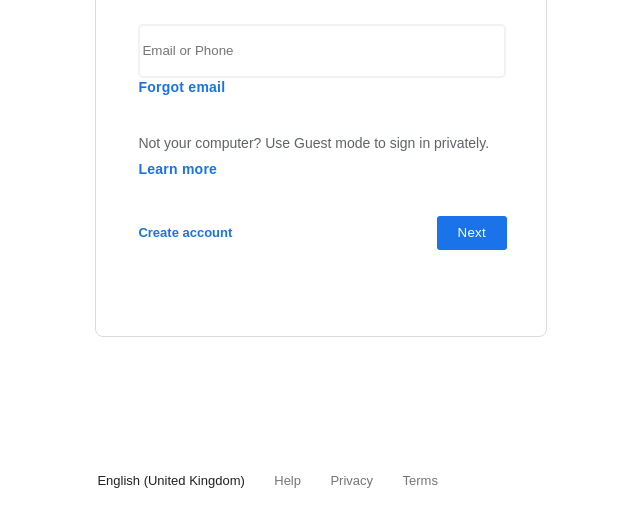
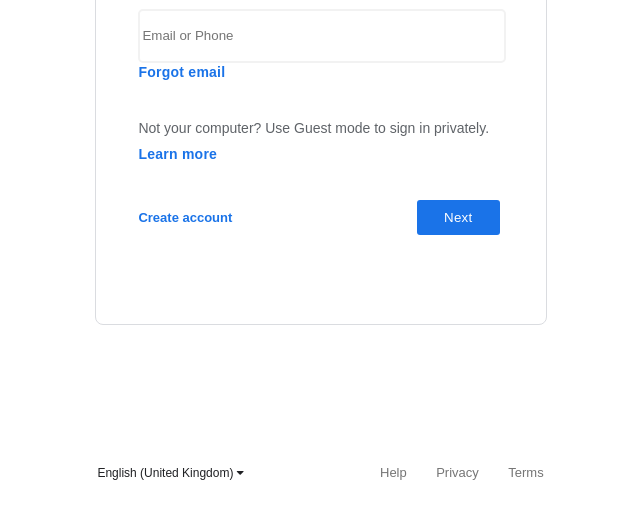
Before and after one commit to kaleem1623/sign-in, a plain HTML site: page index.html in a window 1280 px wide. Shown: the part 269-800 px from the top of the page, without its empty margins (327-967 px from the left). Drawn offline with Linux system fonts and the light colour scheme.

Commit message:
sign-in completed

```diff
--- a/css/new.css
+++ b/css/new.css
@@ -30,8 +30,8 @@ body{
 	left: 33%;
 	position: absolute;
 	border-radius: 8px;
-	border: 1px solid #dadce0;
-
+    border: 1px solid #dadce0;
+    margin-top: -12px;
 }
 #para{
 	margin-left: 42px;
@@ -58,14 +58,14 @@ body{
     margin-top: 30px;
 }
 .custo{
-	margin-left: 200px;
-    line-height: 32px;
+	margin-left: 180px;
+    line-height: 33px;
     background-color: #1a73e8;
     border-radius: 3px;
     color: white;
     letter-spacing: 0.25px;
     border: none;
-    width: 70px;
+    width: 83px;
 }
 .logo img{
 	margin-top: 50px;
@@ -84,7 +84,7 @@ body{
 .logo h3{
     font-weight: 500;
     text-align: center;
-    margin-top: 20px;
+    margin-top: 17px;
     font-size: 24px;
     margin-left: 13px;
 }
@@ -97,12 +97,18 @@ body{
 .footer{
 
 	height: 60px;
-	bottom: 2%;
+	bottom: 3%;
 	left: 33%;
     position: fixed;
 }
 #firstlet{
     margin-left: -38px;
-    font-size: 13px;
+    font-size: 12px;
     color: #202124;
 }
+#set{
+    margin-left: 133px;
+}
+ul li{
+    cursor: pointer;
+}
--- a/index.html
+++ b/index.html
@@ -2,6 +2,7 @@
 <html>
 <head>
 	<title>sign-in google</title>
+	<link rel="stylesheet" href="https://cdnjs.cloudflare.com/ajax/libs/font-awesome/4.7.0/css/font-awesome.min.css">
 	<link href="css/new.css" rel="stylesheet" type="text/css">
 </head>
 <body>
@@ -28,8 +29,10 @@
 	<div class="footer">
 
 		<ul class="mylast">
-			<li id="firstlet">English (United Kingdom)</li>
-			<li>Help</li>
+			<li id="firstlet">English (United Kingdom)
+				<i class="fa fa-caret-down"></i>
+				</li>
+			<li id="set">Help</li>
 			<li>Privacy</li>
 			<li>Terms</li>
 		</ul>
```
